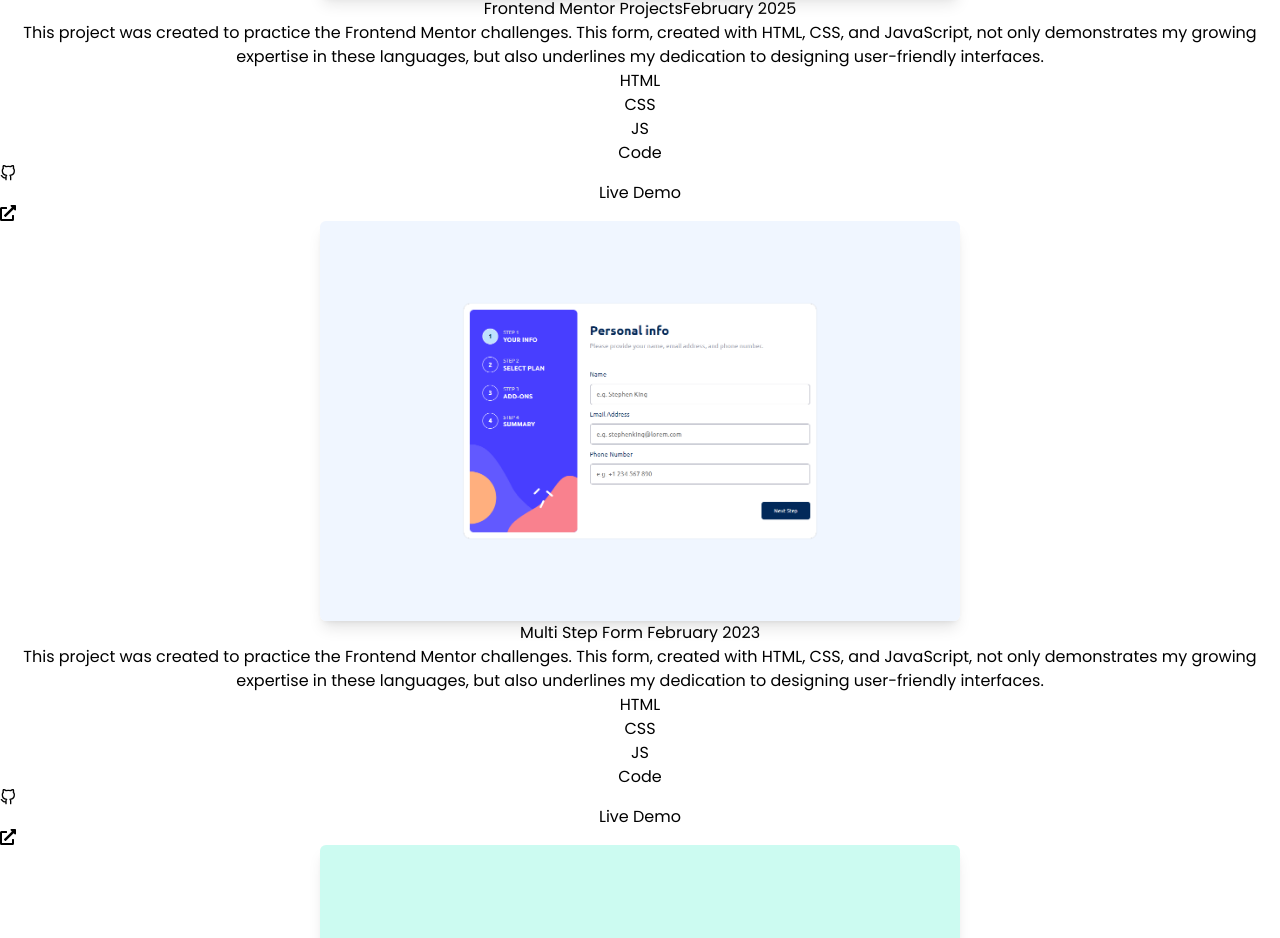
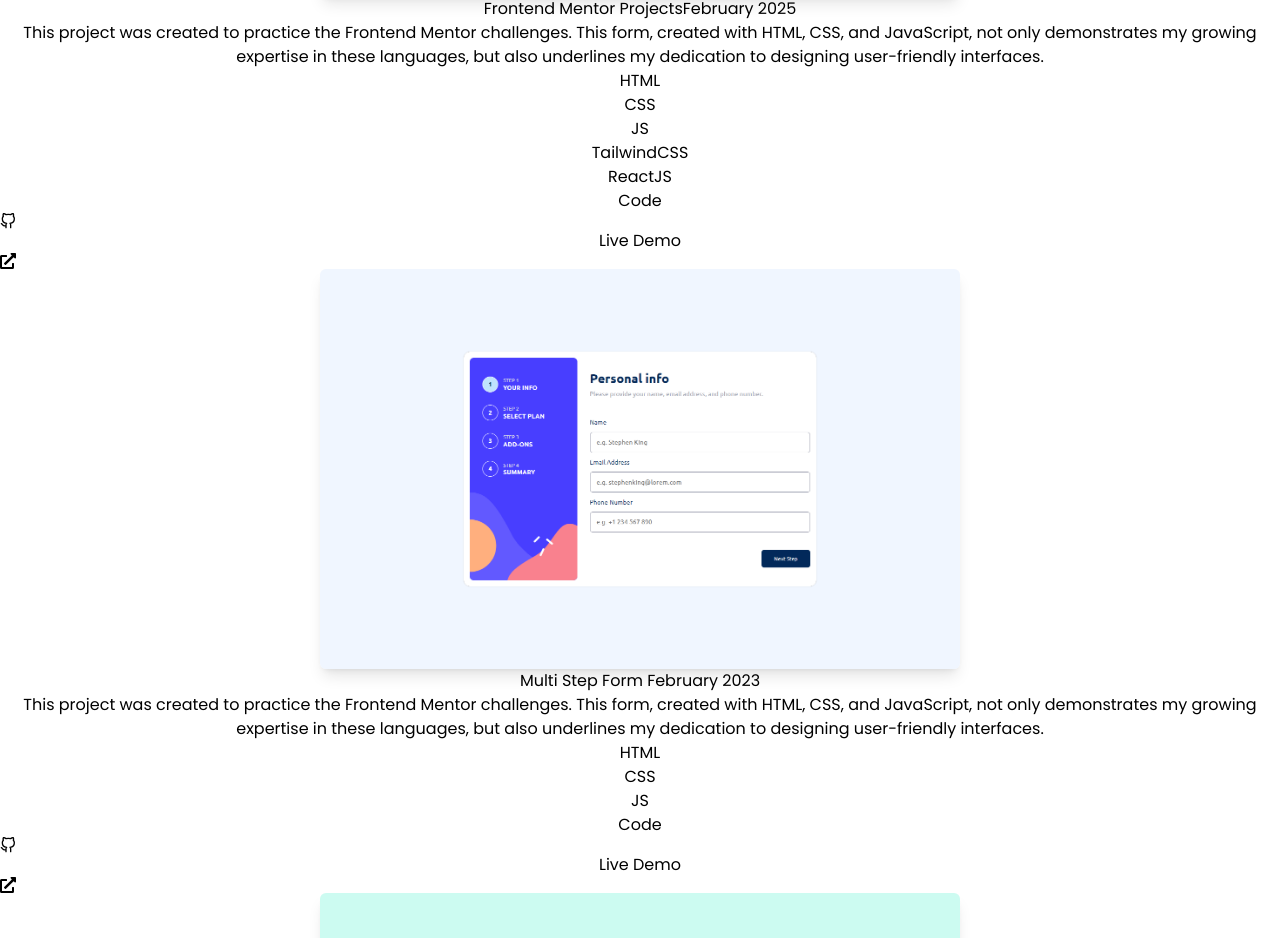
Before and after one commit to itsmecedy/Portfolio, a React (Vite) app: page / in a window 1280 px wide. Shown: the part 4356-5294 px from the top of the page. Built offline with nearby package versions, Linux system fonts and the light colour scheme.

Commit message:
add techstack in new added projects

```diff
--- a/src/components/Projects.jsx
+++ b/src/components/Projects.jsx
@@ -48,7 +48,7 @@ export default function Projects() {
       link: "https://multi-select-form.netlify.app/",
       description:
         "This project was created to practice the Frontend Mentor challenges. This form, created with HTML, CSS, and JavaScript, not only demonstrates my growing expertise in these languages, but also underlines my dedication to designing user-friendly interfaces.",
-      techStack: ["HTML", "CSS", "JS"],
+      techStack: ["HTML", "CSS", "JS", "TailwindCSS", "ReactJS"],
     },
     {
       id: 3,
```
